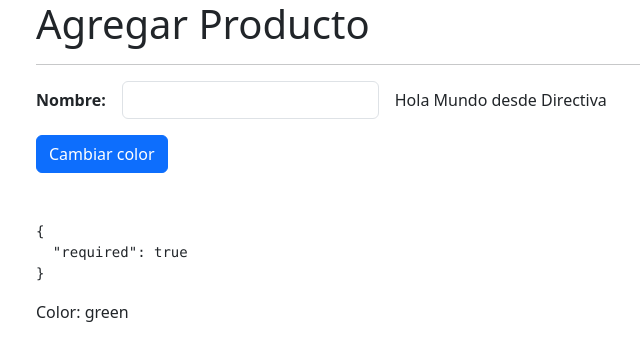
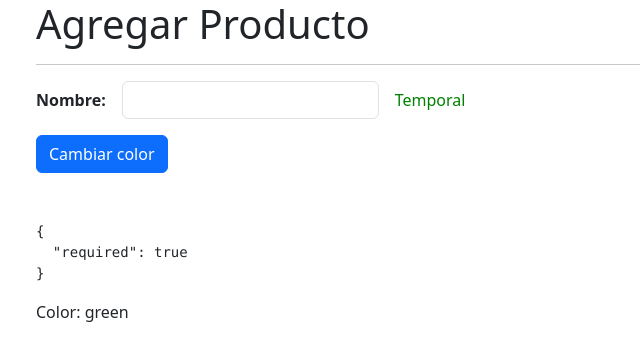
Before and after one commit to m4n50n/angular_signals_directives, an Angular app: page /products/product in a window 1280 px wide. Shown: the top 360 px of the page, without its empty margins (46-686 px from the left). Built offline with nearby package versions, Linux system fonts and the light colour scheme.

Commit message:
Cambiar el color del host

```diff
--- a/src/app/products/page/product-page/product-page.component.html
+++ b/src/app/products/page/product-page/product-page.component.html
@@ -13,7 +13,8 @@
         </div>
 
         <div class="col-auto">
-            <span appCustomLabel></span> <!-- Hemos aplicado la directiva personalizada appCustomLabel -->
+            <!-- A la hora de pasar el valor color a la directiva, en la directiva debemos tener un setter -->
+            <span appCustomLabel [color]="color">Temporal</span> <!-- Hemos aplicado la directiva personalizada appCustomLabel -->
             <!-- Llamaremos "host" al elemento donde aplicamos la directiva -->
         </div>
     </div>
--- a/src/app/shared/directives/custom-label.directive.ts
+++ b/src/app/shared/directives/custom-label.directive.ts
@@ -1,10 +1,24 @@
-import { Directive, ElementRef, OnInit } from '@angular/core';
+import { Directive, ElementRef, Input, OnInit } from '@angular/core';
 
 @Directive({
   selector: '[appCustomLabel]'
 })
 export class CustomLabelDirective implements OnInit {
+  // El siguiente input no solo es una propiedad como si hiciera:
+  // @Input() color: string;
+  // Sino que se trata de una propiedad con un "setter" personalizado. El "setter" se define como una función color()
+  // que recibe un parámetro value de tipo string
+  // Cuando se asigna un valor a la propiedad color desde un componente padre, se invoca esta función
+  // y se pasa el valor asignado
+  @Input() set color(value: string) {
+    console.log("Directiva - Color recibido: ", { color: value });
+
+    this._color = value;
+    this.setStyle();
+  }
+
   private htmlElement?: ElementRef<HTMLElement>;
+  private _color: string = "red";
 
   constructor(private el: ElementRef<HTMLElement>) {
     console.log("Constructor de la directiva");
@@ -13,10 +27,18 @@ export class CustomLabelDirective implements OnInit {
     this.htmlElement = el;
 
     // Ejemplo de control del elemento host
-    this.htmlElement.nativeElement.innerHTML = "Hola Mundo desde Directiva";
+    // this.htmlElement.nativeElement.innerHTML = "Hola Mundo desde Directiva";
   }
 
   ngOnInit(): void {
     console.log("Directiva - ngOnInit");
+
+    this.setStyle();
+  }
+
+  setStyle(): void {
+    if (!this.htmlElement) { return; }
+
+    this.htmlElement!.nativeElement.style.color = this._color;
   }
 }
```
